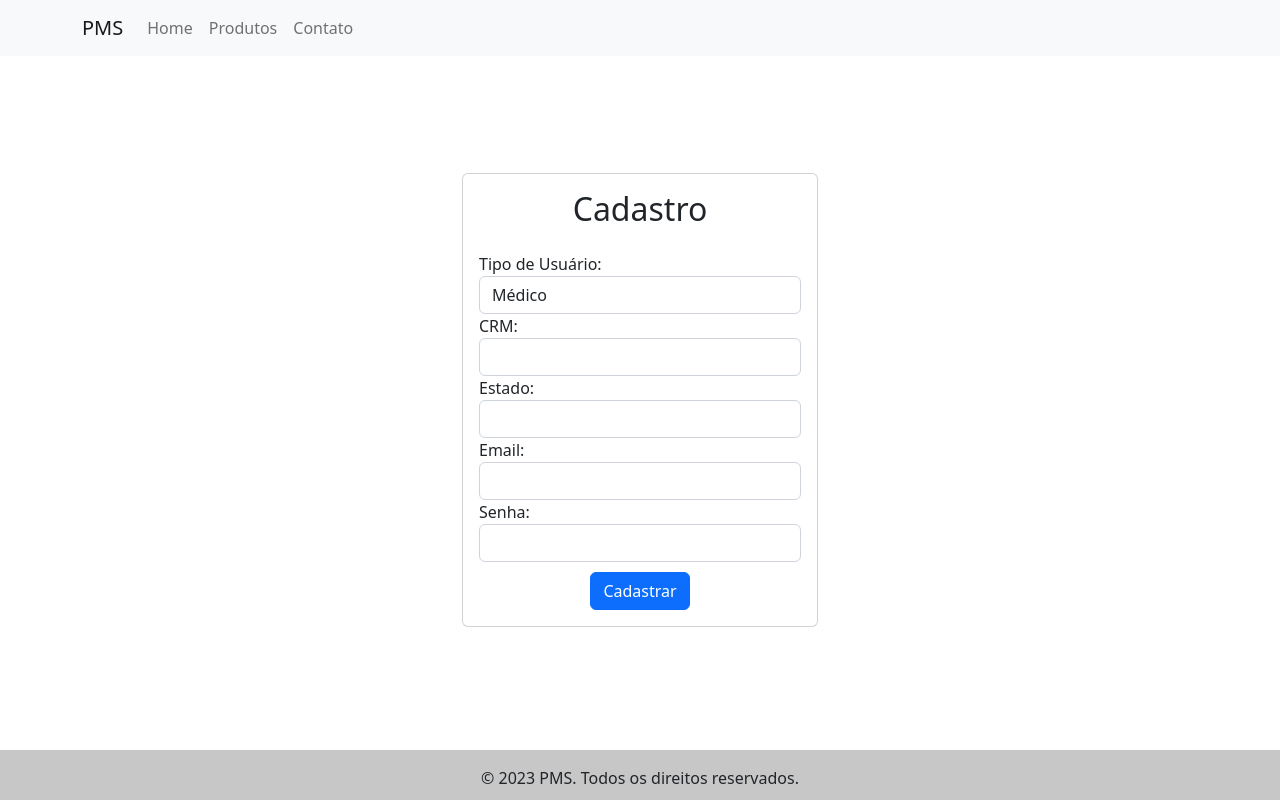
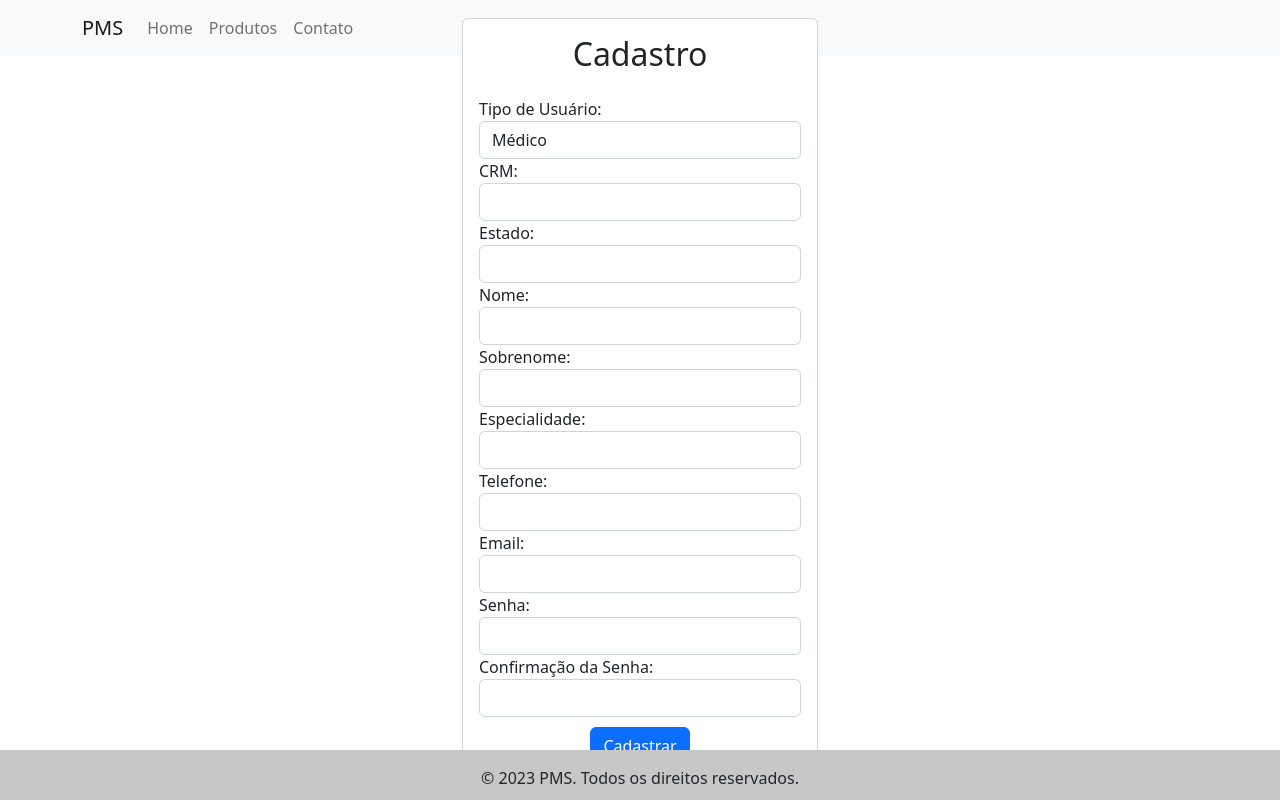
Before and after one commit to Kenyson/Meu-TCC, an Angular app in the folder pms/: page /cadastro in a window 1280 px wide. Built offline with nearby package versions, Linux system fonts and the light colour scheme.

Commit message:
feature-TCC-001.18
Alterações nos grids para que retornem as informações corretas.
Foi alterado o código do componente login mas ainda não está finalizado.

```diff
--- a/pms/src/app/components/cadastro/cadastro.component.html
+++ b/pms/src/app/components/cadastro/cadastro.component.html
@@ -16,26 +16,70 @@
             <div *ngIf="selectedOption === 'medico'">
               <div class="form-group">
                 <label for="crm">CRM:</label>
-                <input type="text" id="crm" class="form-control" name="crm" required>
+                <input type="text" id="crm" class="form-control" name="crm" [(ngModel)]="medicoData.crm" required>
               </div>
               <div class="form-group">
                 <label for="estado">Estado:</label>
-                <input type="text" id="estado" class="form-control" name="estado" required>
+                <input type="text" id="estado" class="form-control" name="estado" [(ngModel)]="medicoData.estado" required>
+              </div>
+              <div class="form-group">
+                <label for="nome">Nome:</label>
+                <input type="text" id="nome" class="form-control" name="nome" [(ngModel)]="medicoData.nome" required>
+              </div>
+              <div class="form-group">
+                <label for="sobrenome">Sobrenome:</label>
+                <input type="text" id="sobrenome" class="form-control" name="sobrenome" [(ngModel)]="medicoData.sobrenome" required>
+              </div>
+              <div class="form-group">
+                <label for="especialidade">Especialidade:</label>
+                <input type="text" id="especialidade" class="form-control" name="especialidade" [(ngModel)]="medicoData.especialidade" required>
+              </div>
+              <div class="form-group">
+                <label for="telefone">Telefone:</label>
+                <input type="text" id="telefone" class="form-control" name="telefone" [(ngModel)]="medicoData.telefone">
+              </div>
+              <div class="form-group">
+                <label for="email">Email:</label>
+                <input type="email" id="email" class="form-control" name="email" [(ngModel)]="medicoData.email" required>
               </div>
             </div>
             <div *ngIf="selectedOption === 'paciente'">
               <div class="form-group">
                 <label for="cpf">CPF:</label>
-                <input type="text" id="cpf" class="form-control" name="cpf" required>
+                <input type="text" id="cpf" class="form-control" name="cpf" [(ngModel)]="pacienteData.cpf" required>
+              </div>
+              <div class="form-group">
+                <label for="nome">Nome:</label>
+                <input type="text" id="nome" class="form-control" name="nome" [(ngModel)]="pacienteData.nome" required>
+              </div>
+              <div class="form-group">
+                <label for="sobrenome">Sobrenome:</label>
+                <input type="text" id="sobrenome" class="form-control" name="sobrenome" [(ngModel)]="pacienteData.sobrenome" required>
+              </div>
+              <div class="form-group">
+                <label for="email">Email:</label>
+                <input type="email" id="email" class="form-control" name="email" [(ngModel)]="pacienteData.email">
+              </div>
+              <div class="form-group">
+                <label for="telefone">Telefone:</label>
+                <input type="text" id="telefone" class="form-control" name="telefone" [(ngModel)]="pacienteData.telefone">
+              </div>
+              <div class="form-group">
+                <label for="dataNascimento">Data de Nascimento:</label>
+                <input type="date" id="dataNascimento" class="form-control" name="dataNascimento" [(ngModel)]="pacienteData.dataNascimento" required>
+              </div>
+              <div class="form-group">
+                <label for="endereco">Endereço:</label>
+                <input type="text" id="endereco" class="form-control" name="endereco" [(ngModel)]="pacienteData.endereco" required>
               </div>
             </div>
             <div class="form-group">
-              <label for="email">Email:</label>
-              <input type="email" id="email" class="form-control" name="email" required>
+              <label for="password">Senha:</label>
+              <input type="password" id="password" class="form-control" name="password" [(ngModel)]="medicoData.senha" required>
             </div>
             <div class="form-group">
-              <label for="password">Senha:</label>
-              <input type="password" id="password" class="form-control" name="password" required>
+              <label for="confirmPassword">Confirmação da Senha:</label>
+              <input type="password" id="confirmPassword" class="form-control" name="confirmPassword" required>
             </div>
             <div class="text-center" style="margin-top: 10px;">
               <button type="submit" class="btn btn-primary btn-block">Cadastrar</button>
--- a/pms/src/app/components/cadastro/cadastro.component.ts
+++ b/pms/src/app/components/cadastro/cadastro.component.ts
@@ -7,11 +7,20 @@ import { Component } from '@angular/core';
 })
 export class CadastroComponent {
   selectedOption: string;
+  medicoData: any = {};
+  pacienteData: any = {};
 
   constructor() {
     this.selectedOption = 'medico';
   }
 
   submitForm() {
+    if (this.selectedOption === 'medico') {
+      // Enviar os dados do médico para o backend (por exemplo, usando uma requisição HTTP POST)
+      console.log(this.medicoData);
+    } else if (this.selectedOption === 'paciente') {
+      // Enviar os dados do paciente para o backend (por exemplo, usando uma requisição HTTP POST)
+      console.log(this.pacienteData);
+    }
   }
 }
--- a/pms/src/app/components/login/login.component.ts
+++ b/pms/src/app/components/login/login.component.ts
@@ -24,55 +24,45 @@ export class LoginComponent {
     this.mensagemErro = '';
   }
 
-  testLogin(){
+  testLogin() {
     if (this.selectedOption === 'medico') {
-
-      const crm = (document.getElementById('crm') as HTMLInputElement).value;
-      const estado = this.selectedEstado;
-
-
-      if (crm === '123456' && estado === 'São Paulo') {
-
-       return '/medico'
-
-      } else {
-
-
-        return '/login'
-      }
-    } else if (this.selectedOption === 'paciente') {
-
-
-      const cpf = (document.getElementById('cpf') as HTMLInputElement).value;
-
-
-      if (cpf === '12345678900') {
-
-        return '/paciente'
-      } else {
-
-
-        return '/login'
-      }
-    }return '/login'
-  }
-
-  submitForm() {
-    if (this.selectedOption === 'medico') {
-
       const crm = (document.getElementById('crm') as HTMLInputElement).value;
       const estado = this.selectedEstado;
 
       if (crm === '123456' && estado === 'São Paulo') {
-        this.router.navigate(['/pagina-medico']);
+        return '/medico';
+      } else {
+        return '/login';
+      }
+    } else if (this.selectedOption === 'paciente') {
+      const cpf = (document.getElementById('cpf') as HTMLInputElement).value;
+
+      if (cpf === '12345678900') {
+        return '/paciente';
+      } else {
+        return '/login';
+      }
+    }
+    return '/login';
+  }
+
+  submitForm() {
+    const password = (document.getElementById('password') as HTMLInputElement).value;
+
+    if (this.selectedOption === 'medico') {
+      const crm = (document.getElementById('crm') as HTMLInputElement).value;
+      const estado = this.selectedEstado;
+
+      if (crm === '123456' && estado === 'São Paulo' && password === 'senhaMedico') {
+        this.router.navigate(['/medico']);
       } else {
         this.mensagemErro = 'Credenciais inválidas. Por favor, tente novamente.';
       }
     } else if (this.selectedOption === 'paciente') {
+      const cpf = (document.getElementById('cpf') as HTMLInputElement).value;
 
-      const cpf = (document.getElementById('cpf') as HTMLInputElement).value;
-      if (cpf === '12345678900') {
-        this.router.navigate(['/pagina-paciente']);
+      if (cpf === '12345678900' && password === 'senhaPaciente') {
+        this.router.navigate(['/paciente']);
       } else {
         this.mensagemErro = 'Credenciais inválidas. Por favor, tente novamente.';
       }
--- a/pms/src/app/components/pms-medico/pms-medico.component.html
+++ b/pms/src/app/components/pms-medico/pms-medico.component.html
@@ -2,8 +2,8 @@
 <app-pms-grid
   [colunas]="colunas"
   [items]="items"
-  [novoItemNome]="'Nova Receita'"
-  [novoItemFuncao]="novaReceita"
-  [routerLink]="'/newPaciente'"
+  [novoItemNome]="'Novo Paciente'"
+  [novoItemFuncao]="redirecionarNovoPaciente"
+  (itemClicadoDuplo)="redirecionarPaciente()"
 ></app-pms-grid>
 <app-pms-footer></app-pms-footer>
--- a/pms/src/app/components/pms-medico/pms-medico.component.ts
+++ b/pms/src/app/components/pms-medico/pms-medico.component.ts
@@ -2,12 +2,12 @@ import { Component, OnInit } from '@angular/core';
 import { HttpClient } from '@angular/common/http';
 import { Router } from '@angular/router';
 
-interface Receita {
+interface Paciente {
   id: number;
-  nomePaciente: string;
-  medicamento: string;
-  indicacao: string;
-  posologia: string;
+  nome: string;
+  idade: number;
+  cpf: string;
+  telefone: string;
 }
 
 @Component({
@@ -17,30 +17,32 @@ interface Receita {
 })
 export class PmsMedicoComponent implements OnInit {
   colunas = [
-    { nome: 'Nome Paciente', propriedade: 'nomePaciente' },
-    { nome: 'Medicamento', propriedade: 'medicamento' },
-    { nome: 'Indicação', propriedade: 'indicacao' },
-    { nome: 'Posologia', propriedade: 'posologia' },
+    { nome: 'Nome Paciente', propriedade: 'nome' },
+    { nome: 'Idade', propriedade: 'idade' },
+    { nome: 'CPF', propriedade: 'cpf' },
+    { nome: 'Telefone', propriedade: 'telefone' },
   ];
 
-  items: Receita[] = [];
+  items: Paciente[] = [];
 
   constructor(private http: HttpClient, private router: Router) {}
 
   ngOnInit() {
-    this.obterReceitas();
+    this.obterPacientes();
   }
 
-  obterReceitas() {
-    this.http.get<Receita[]>('http://localhost:3000/receitas')
-      .subscribe(receitas => {
-        this.items = receitas;
+  obterPacientes() {
+    this.http.get<Paciente[]>('http://localhost:3000/pacientes')
+      .subscribe(pacientes => {
+        this.items = pacientes;
       });
   }
 
-  novaReceita() {
-    console.log('chamou')
-
+  redirecionarNovoPaciente() {
+    this.router.navigate(['/newPaciente']);
   }
-
+//paciente: Paciente
+  redirecionarPaciente() {
+    this.router.navigate(['/paciente']);
+  }
 }
--- a/pms/src/app/components/pms-paciente/pms-paciente.component.html
+++ b/pms/src/app/components/pms-paciente/pms-paciente.component.html
@@ -3,6 +3,5 @@
   [colunas]="colunas"
   [items]="items"
   [mostrarBotao]="false"
-  >
-</app-pms-grid>
+></app-pms-grid>
 <app-pms-footer></app-pms-footer>
--- a/pms/src/app/components/pms-paciente/pms-paciente.component.ts
+++ b/pms/src/app/components/pms-paciente/pms-paciente.component.ts
@@ -1,19 +1,14 @@
 import { Component, OnInit } from '@angular/core';
 import { HttpClient } from '@angular/common/http';
 
-interface Paciente {
+interface Receita {
   id: number;
-  nome: string;
-  medicamento: string;
+  nomeComercial: string;
+  principioAtivo: string;
+  posologia: string;
   indicacao: string;
-  posologia: string;
-}
-
-interface Item {
-  nome: string;
-  medicamento: string;
-  indicacao: string;
-  posologia: string;
+  dataPrescricao: Date;
+  medico: string;
 }
 
 @Component({
@@ -23,28 +18,26 @@ interface Item {
 })
 export class PmsPacienteComponent implements OnInit {
   colunas = [
-    { nome: 'Nome Paciente', propriedade: 'nome' },
-    { nome: 'Medicamento', propriedade: 'medicamento' },
+    { nome: 'Nome Comercial', propriedade: 'nomeComercial' },
+    { nome: 'Princípio Ativo', propriedade: 'principioAtivo' },
+    { nome: 'Posologia', propriedade: 'posologia' },
     { nome: 'Indicação', propriedade: 'indicacao' },
-    { nome: 'Posologia', propriedade: 'posologia' },
+    { nome: 'Data da Prescrição', propriedade: 'dataPrescricao' },
+    { nome: 'Médico', propriedade: 'medico' },
   ];
 
-  items: Paciente[] = [];
+  items: Receita[] = [];
 
   constructor(private http: HttpClient) {}
 
   ngOnInit() {
-    this.obterPacientes();
+    this.obterReceitas();
   }
 
-  obterPacientes() {
-    this.http.get<Paciente[]>('http://localhost:3000/pacientes')
-      .subscribe(pacientes => {
-        this.items = pacientes;
+  obterReceitas() {
+    this.http.get<Receita[]>('http://localhost:3000/receitas')
+      .subscribe(receitas => {
+        this.items = receitas;
       });
   }
-
-  funcaoItemClicadoDuplo(item: Item) {
-
-  }
 }
```
Also changed, not shown: 1 other file (tests, documents, lock files or other folders).
